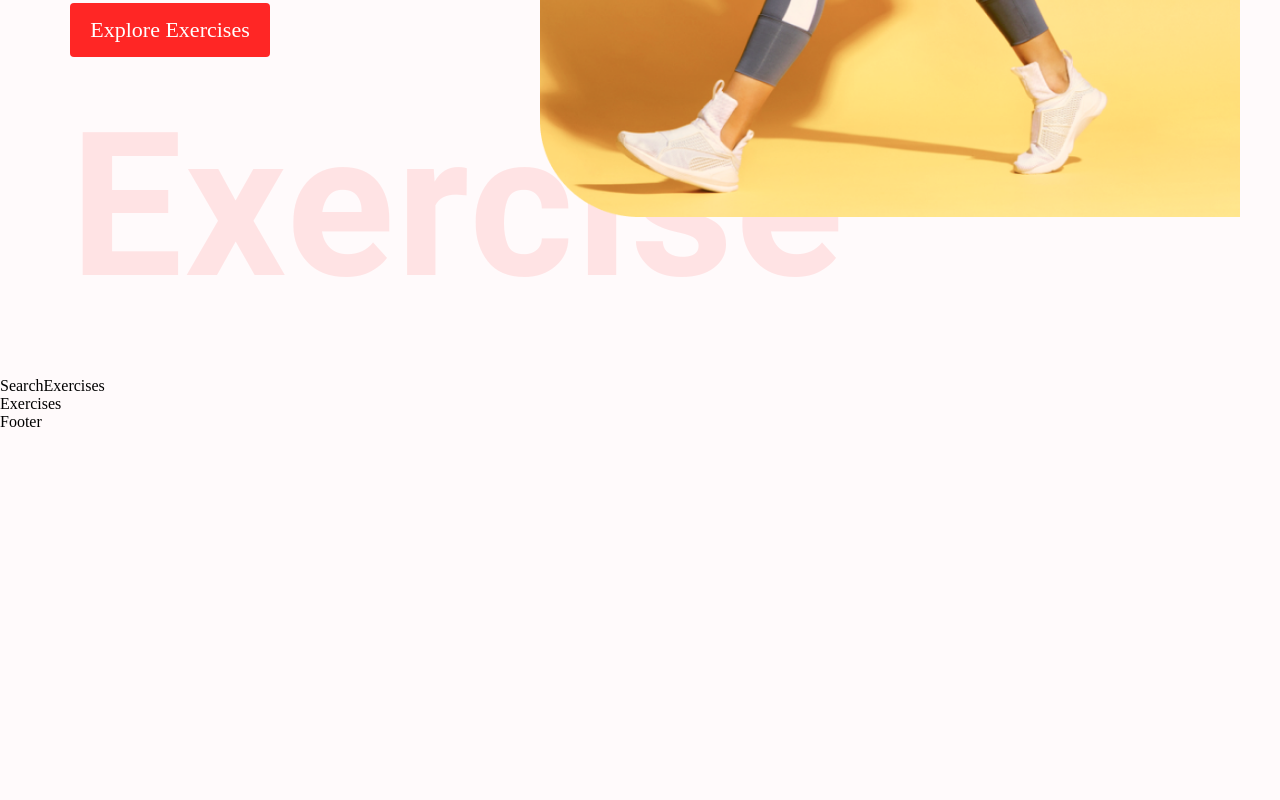
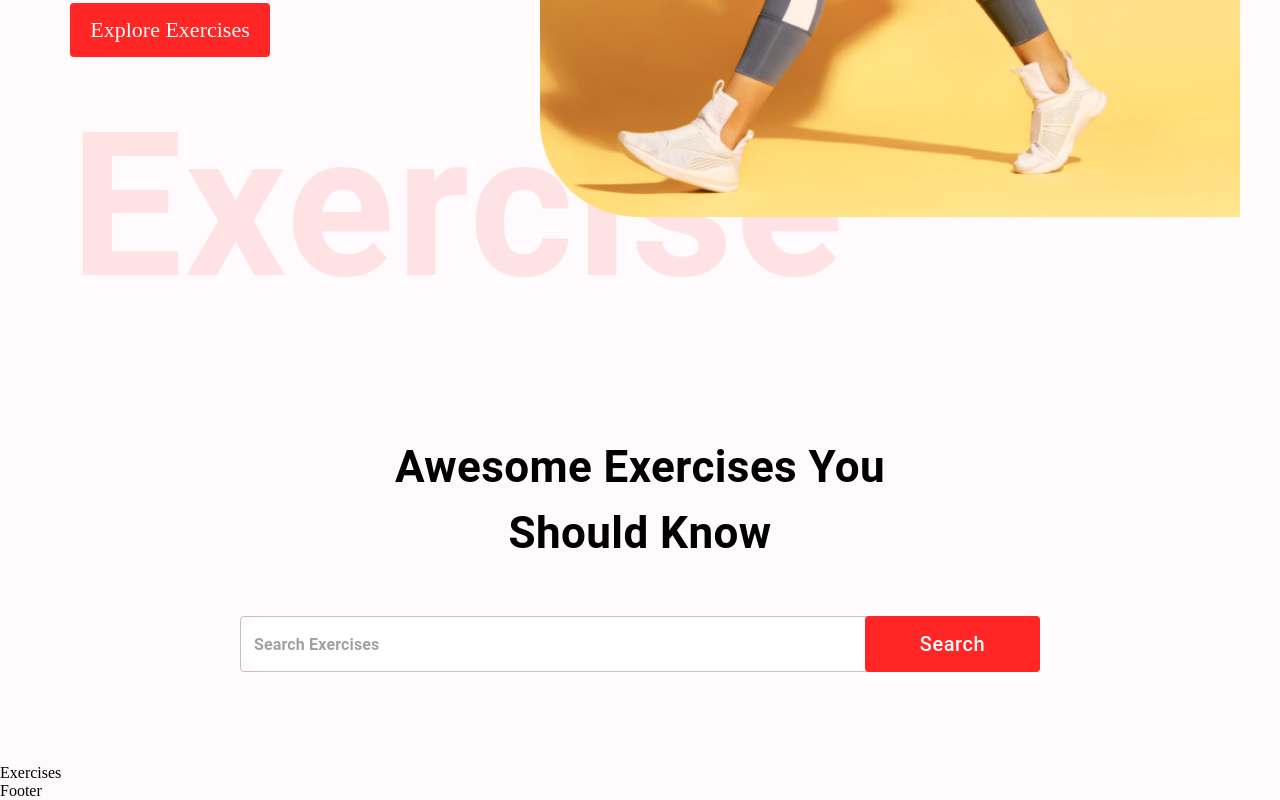
Before and after one commit to CarlosNG93/fitness, a React (Create React App) app: page / in a window 1280 px wide. Shown: the part 649-1449 px from the top of the page. Before the commit the page ends 1080 px from the top, so only its background shows below. Built offline with nearby package versions, Linux system fonts and the light colour scheme.

Commit message:
feat: SearchExercises added

```diff
--- a/src/components/SearchExercises.jsx
+++ b/src/components/SearchExercises.jsx
@@ -1,8 +1,75 @@
-import React from 'react';
+import React, { useEffect, useState } from 'react';
+import { Box, Button, Stack, TextField, Typography } from '@mui/material';
 
 const SearchExercises = () => {
+
+  const [ search, setSearch ] = useState('');
+
+  const handleSearch = async () => {
+	if(search) {
+		// const exercisesData = await fetchData();
+	}
+  }
+
   return (
-	<div>SearchExercises</div>
+	<Stack
+		alignItems="center"
+		mt="37px"
+		justifyContent="center"
+		p="20px"
+	>
+		<Typography
+			fontWeight={700}
+			sx={{
+				fontSize: { lg: '44px', xs: '30px' }
+			}}
+			mb="50px"
+			textAlign="center"
+		>
+			Awesome Exercises You <br /> Should Know
+		</Typography>
+		<Box
+			position="relative"
+			mb="72px"
+		>
+			<TextField
+				sx={{
+					input: {
+						fontWeight: '700',
+						border: 'none',
+						borderRadius: '4px'
+					},
+					width: {
+						lg: '800px',
+						xs: '350px'
+					},
+					backgroundColor: '#fff',
+					borderRadius: '40px'
+				}}
+				height="76px"
+				value={search}
+				onChange={(e) => setSearch(e.target.value.toLowerCase())}
+				placeholder="Search Exercises"
+				type="text"
+			/>
+			<Button
+				className="search-btn"
+				sx={{
+					bgcolor: '#FF2625',
+					color:'#fff',
+					textTransform: 'none',
+					width: { lg: '175px', xs: '80px'},
+					fontSize: { lg: '20px', xs: '14px'},
+					height: '56px',
+					position: 'absolute',
+					right: '0'
+				}}
+				onClick={handleSearch}
+			>
+				Search
+			</Button>
+		</Box>
+	</Stack>
   )
 }
 
```
